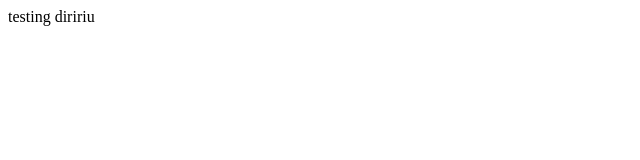
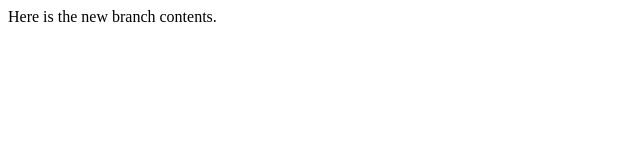
Before and after one commit to Paulin123/lecture1, a plain HTML site: page index.html in a window 1280 px wide. Shown: the whole page, without its empty margins (0-640 px from the left). Drawn offline with Linux system fonts and the light colour scheme.

Commit message:
salamaleco

```diff
--- a/index.html
+++ b/index.html
@@ -3,6 +3,6 @@
         <title>test</title>
     </head>
     <body>
-        testing diririu
+        Here is the new branch contents.
     </body>
 </html>
```
